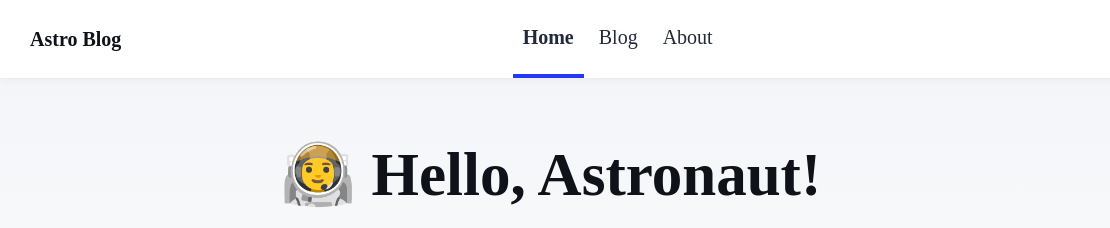
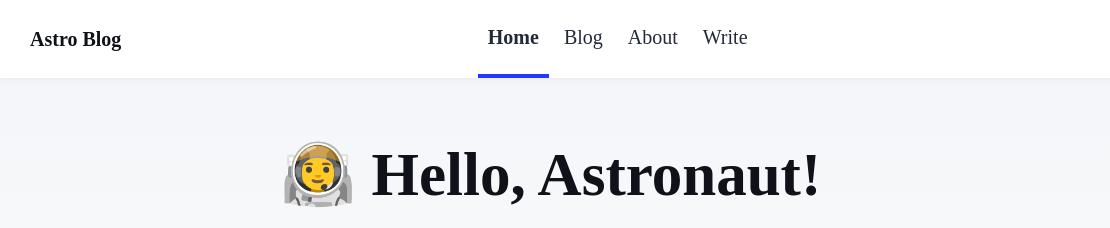
Before and after one commit to kkm020709/kkm020709.github.io, an Astro site: page / in a window 1280 px wide. Shown: the top 228 px of the page, 0-1110 px from the left. Built offline with nearby package versions, Linux system fonts and the light colour scheme; Astro itself is replaced by a stand-in of ours.

Commit message:
chore: add netlify build defaults and admin nav
Add Netlify build configuration and expose the /admin entry in site navigation for faster web-based publishing access.

Made-with: Cursor

```diff
--- a/src/components/Header.astro
+++ b/src/components/Header.astro
@@ -10,6 +10,7 @@ import HeaderLink from './HeaderLink.astro';
 			<HeaderLink href="/">Home</HeaderLink>
 			<HeaderLink href="/blog">Blog</HeaderLink>
 			<HeaderLink href="/about">About</HeaderLink>
+			<HeaderLink href="/admin">Write</HeaderLink>
 		</div>
 		<div class="social-links">
 			<a href="https://m.webtoo.ls/@astro" target="_blank">
```
Also changed, not shown: netlify.toml (added).
